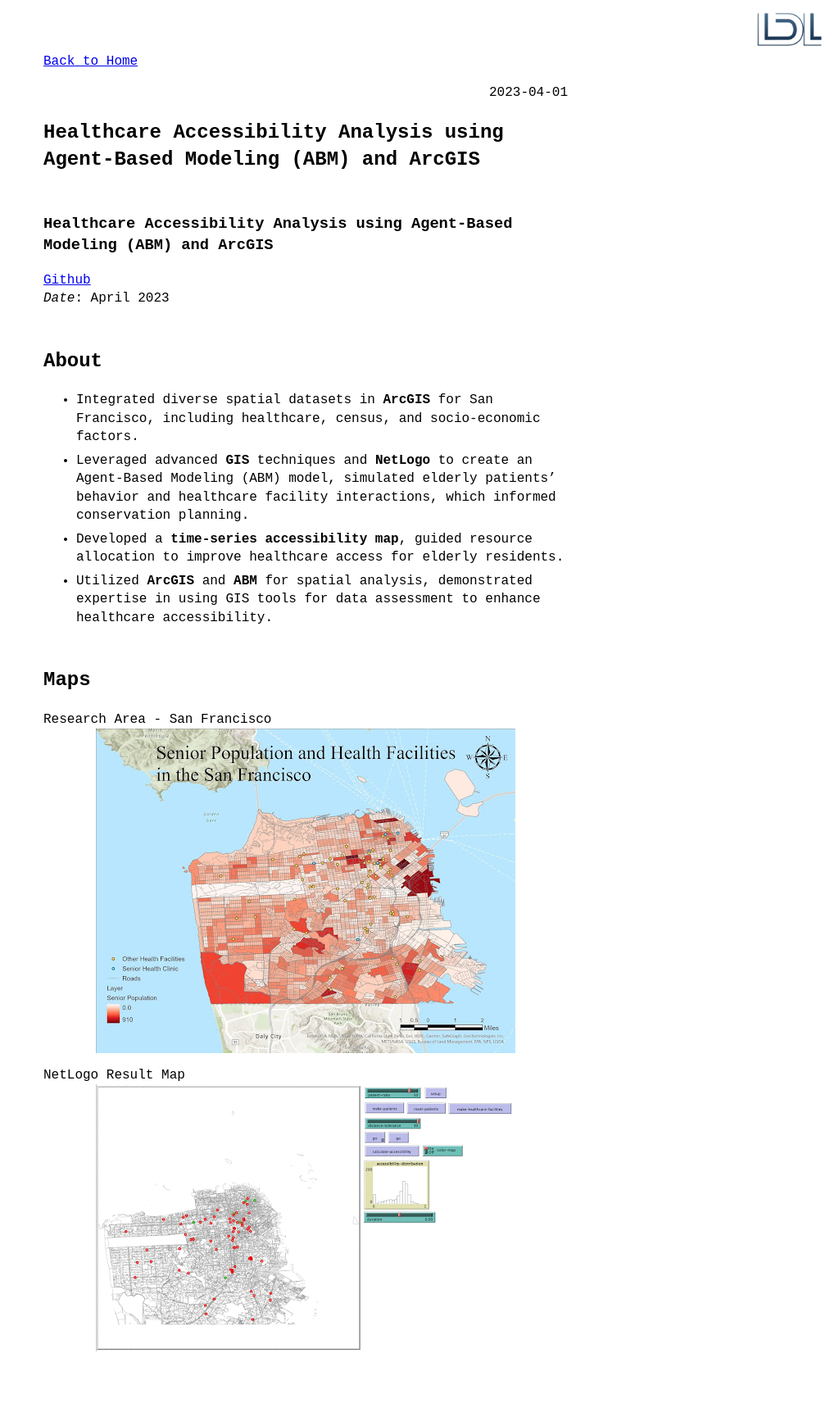
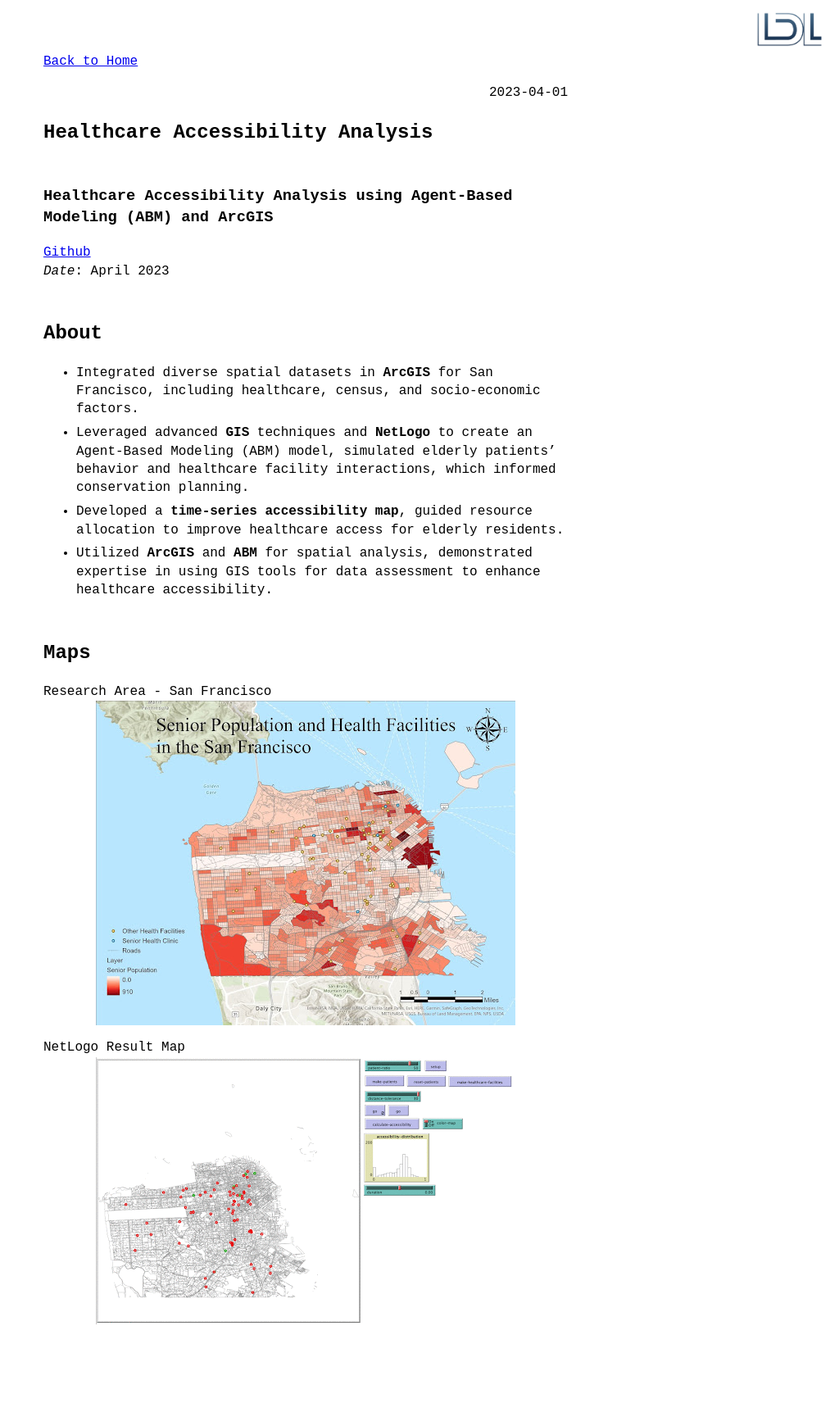
Before and after one commit to Lingduo-L/lingduo-l.github.io, a Jekyll site: the page built from _posts/2023-04-01-healthcare-accessibility.md, in a window 1280 px wide. Shown: the whole page at 82% size, without its empty margins (267-1280 px from the left). Built offline with Jekyll 4.4.1, drawn with Linux system fonts in a browser that asks for light colours; after the commit the page ends 1696 px from its top, so only the background shows below that.

Commit message:
Update healthcare project on title

```diff
--- a/_posts/2023-04-01-healthcare-accessibility.md
+++ b/_posts/2023-04-01-healthcare-accessibility.md
@@ -1,7 +1,7 @@
 ---
 layout: post
 slug: Healthcare-Accessibility-Analysis-ABM-ArcGIS
-title: Healthcare Accessibility Analysis using Agent-Based Modeling (ABM) and ArcGIS
+title: Healthcare Accessibility Analysis
 custom_date: "2023-04-01"
 ---
 
```
Also changed, not shown: 7 other files.
